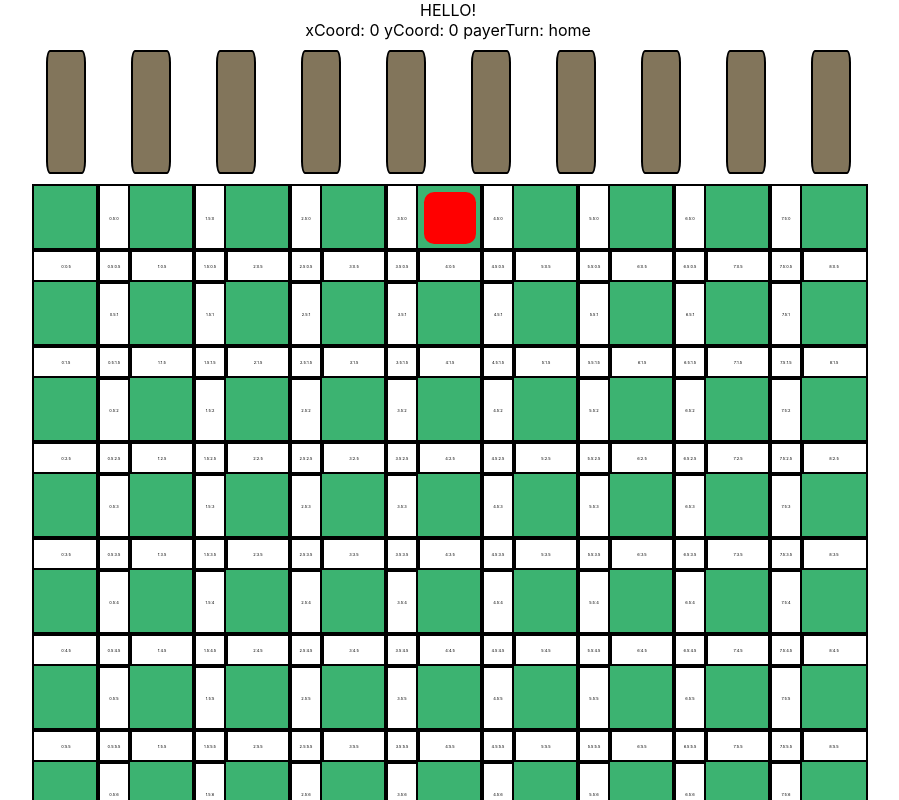
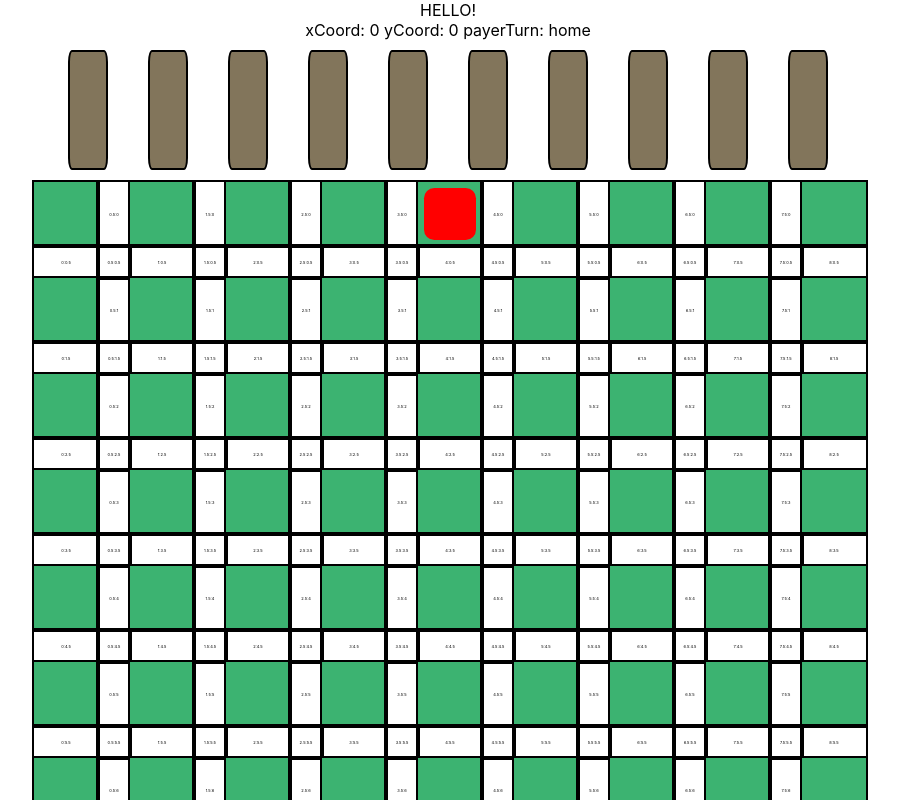
Before and after one commit to LouiMinister/jQuoridor, a React (Create React App) app: page / in a window 1280 px wide. Shown: the top 800 px of the page, without its empty margins (192-1091 px from the left). Built offline with nearby package versions, Linux system fonts and the light colour scheme.

Commit message:
fix: wating limit add

```diff
--- a/src/board/Board.tsx
+++ b/src/board/Board.tsx
@@ -73,13 +73,9 @@ function Board({ width, height, waiting_max }:
   const renderWaitings = ((player) => {
 
     {return <div style={waitingStyle}>
-        {Array.from({ length: playerWaiting[player] * 2 - 1 }, (v, i) => i).map((i) => {
-          if (i % 2 === 0) {
-            let waitingkey = `${i}:${player}`;
-            return <Waiting key={waitingkey}></Waiting>;
-          } else {
-            return <div></div>;
-          }
+        {Array.from({ length: playerWaiting[player]}, (v, i) => i).map((i) => {
+          let waitingkey = `${i}:${player}`;
+          return <Waiting key={waitingkey}></Waiting>;
         })}
       </div>
       }
@@ -96,11 +92,13 @@ function Board({ width, height, waiting_max }:
 
   const waitingStyle = useMemo(() => {
     return {
+      height: "120px",
       marginBottom: "10px",
       marginTop: "10px",
       justifyContent: "center",
       display: "grid",
-      gridTemplateColumns: `40px repeat(${waiting_max - 1}, 45px 40px)`,
+      columnGap: "40px",
+      gridTemplateColumns: `repeat(${waiting_max}, 40px)`,
     };
   }, [waiting_max]);
 
--- a/src/board/BoardMap.ts
+++ b/src/board/BoardMap.ts
@@ -1,4 +1,3 @@
-import Board from './Board';
 import { Coord, CoordKey } from './Coord';
 import { Obstacle } from './Obstacle';
 
@@ -82,6 +81,7 @@ export class BoardMap {
   }
 
   public buildObstacle(coord: Coord, direction: obstacleDirection, owner: string) {
+    if (this.playerWaiting[this.playerTurn] <= 0) { return; }
     if (!coord.isObstacleCenter()) { return; }
     const obstacle = new Obstacle(coord, direction, 'obstacle', owner);
     if (this.isObstacleConflict(obstacle)) { return; }
@@ -93,6 +93,7 @@ export class BoardMap {
   }
 
   public buildPreObstacle(coord: Coord, direction: obstacleDirection, owner: string) {
+    if (this.playerWaiting[this.playerTurn] <= 0) { return; }
     if (!coord.isObstacleCenter()) { return; }
     const obstacle = new Obstacle(coord, direction, 'pre-obstacle', owner);
     if (this.isObstacleConflict(obstacle)) { return; }
--- a/src/board/waiting/waiting.tsx
+++ b/src/board/waiting/waiting.tsx
@@ -4,7 +4,6 @@ function Waiting() {
     return (
       <div
         style={{
-          height: "120px",
           borderRadius: "10%",
           backgroundColor: "#82755b",
           borderWidth: "2px",
```
